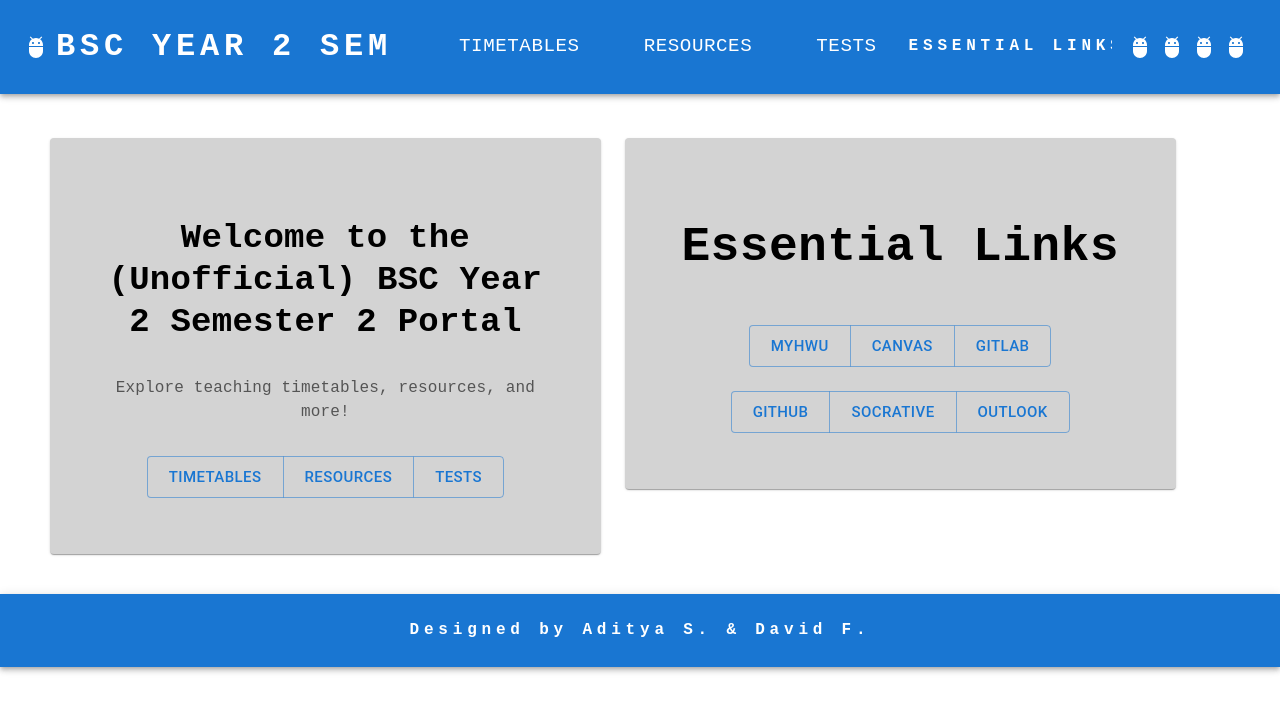
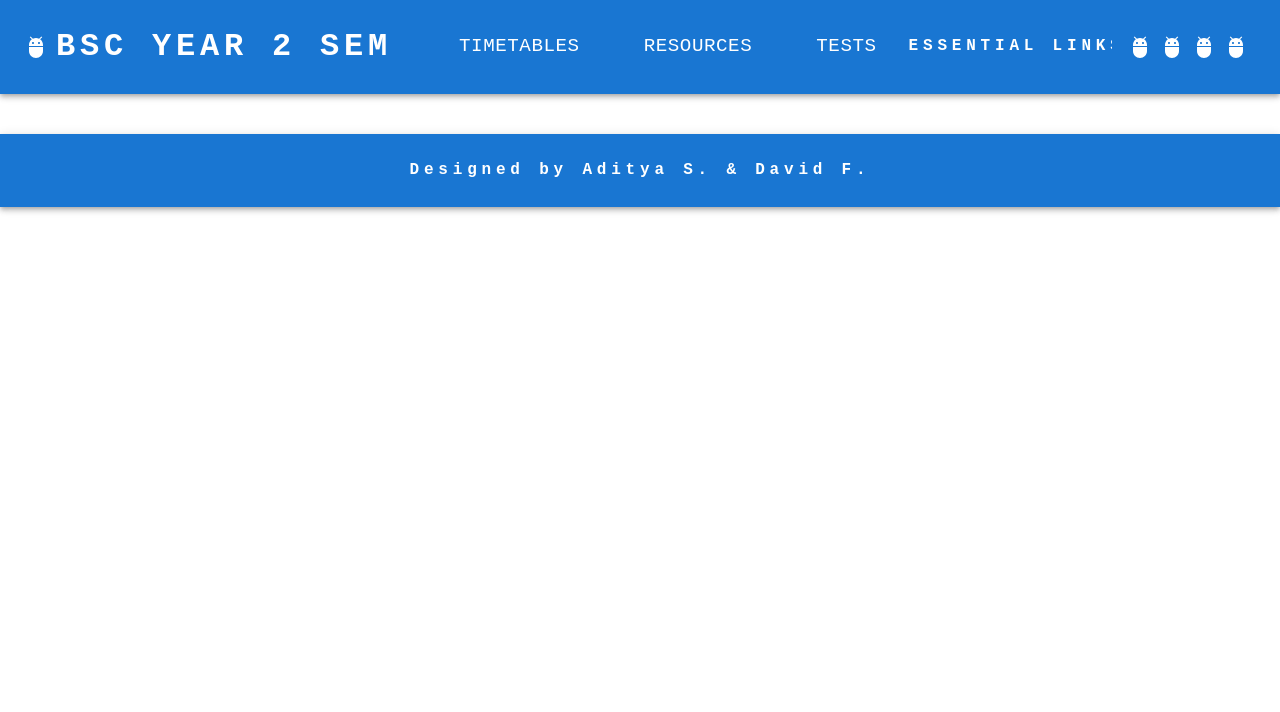
Before and after one commit to adityashibu/ReactWebsite, a React (Create React App) app: page / in a window 1280 px wide. Shown: the top 712 px of the page. Built offline with nearby package versions, Linux system fonts and the light colour scheme.

Commit message:
Changed ref links

```diff
--- a/src/App.tsx
+++ b/src/App.tsx
@@ -51,7 +51,7 @@
             variant="h6"
             noWrap
             component="a"
-            href="/"
+            href="/home"
             sx={{
               mr: 4,
               display: { xs: 'none', md: 'flex' },
@@ -282,7 +282,7 @@
         <ResponsiveAppBar />
         <div style={{ marginLeft: 50 }}>
           <Routes>
-            <Route path="/" element={<Home />} />
+            <Route path="/home" element={<Home />} />
             <Route path="/timetables" element={<TimeTables />} />
             <Route path="/resources" element={<Resources />} />
           </Routes>
```
